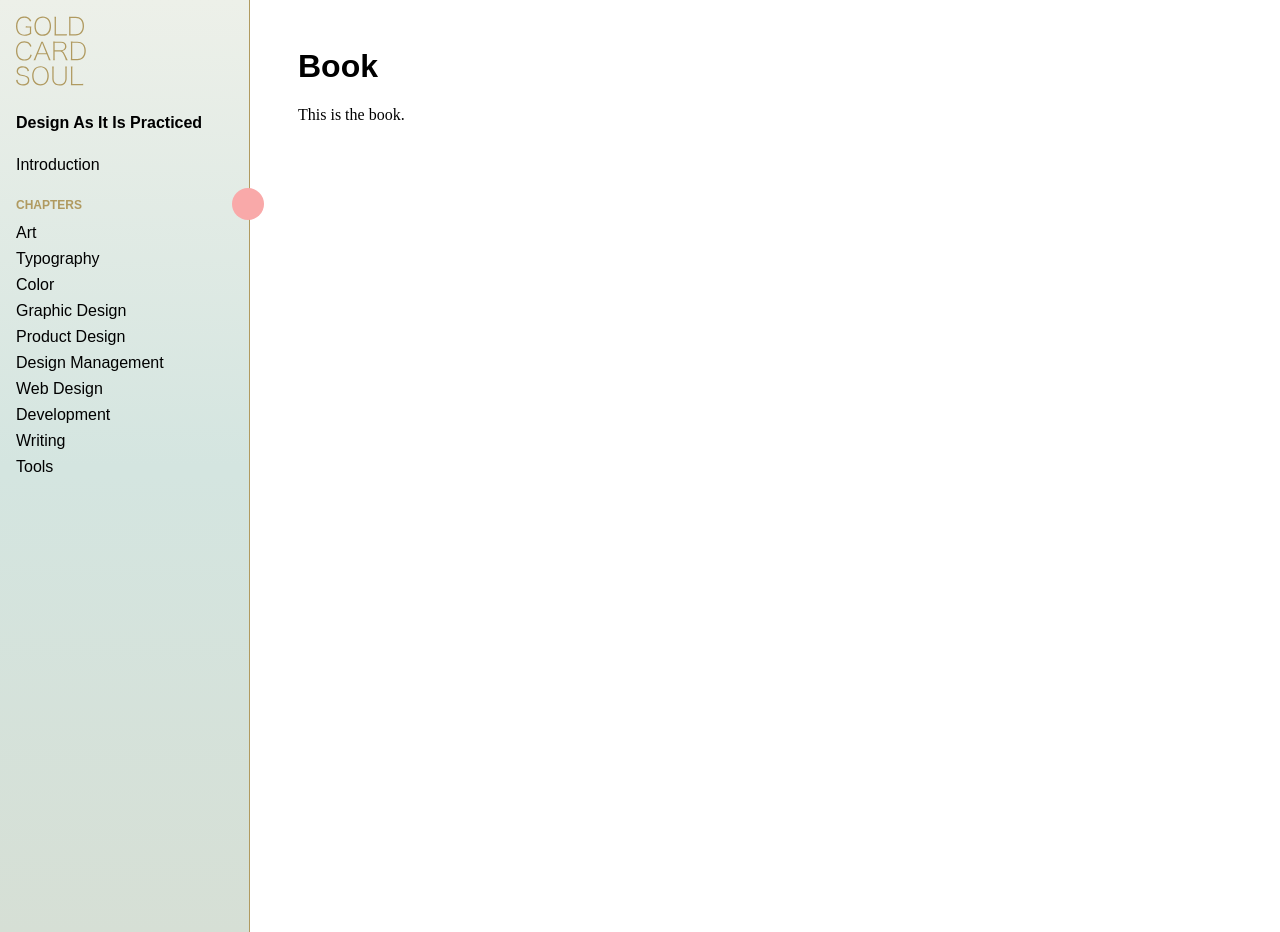
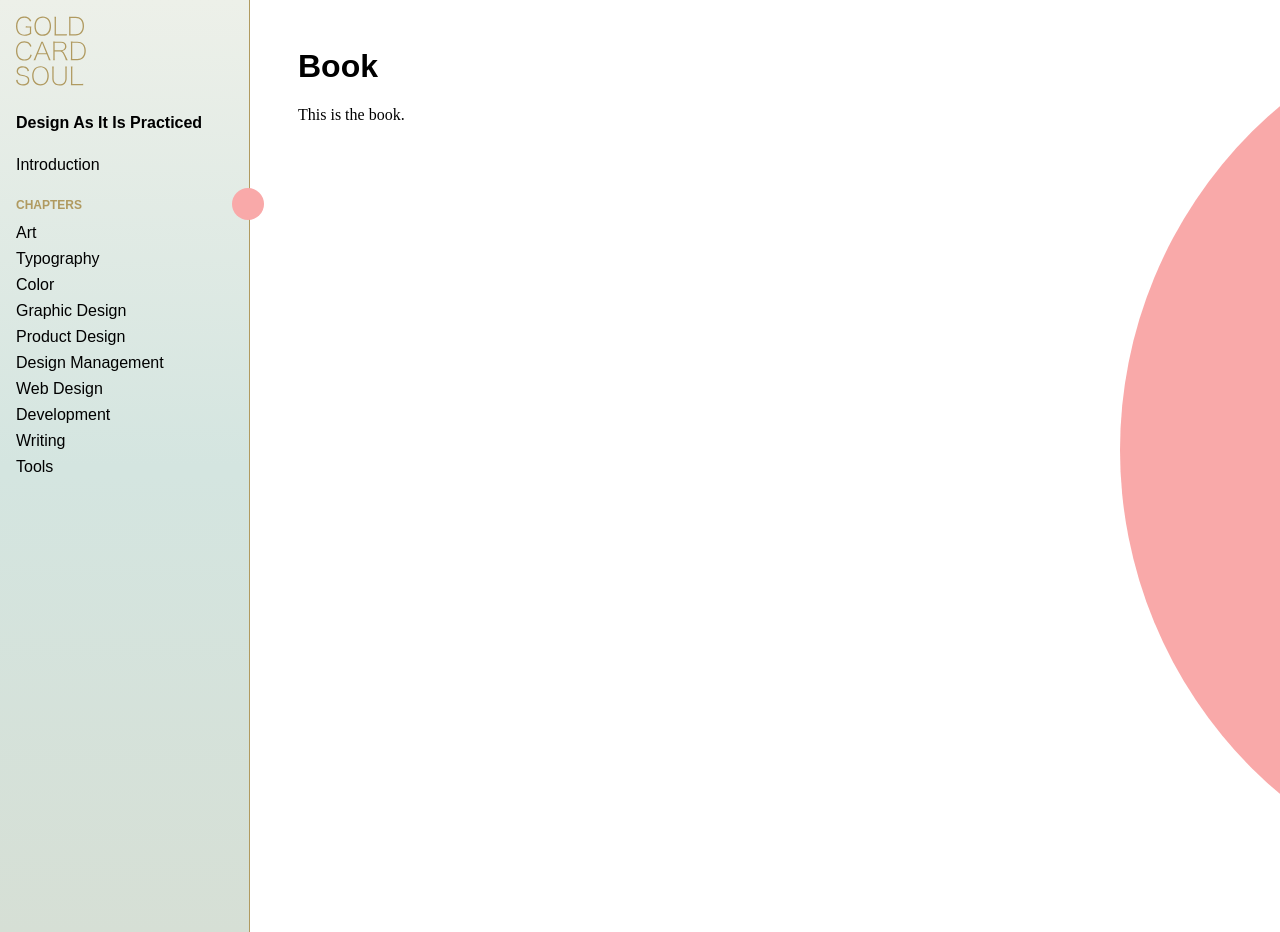
Before and after one commit to goldcardsoul/goldcardsoul.github.io, a Jekyll site: the page built from book.md, in a window 1280 px wide. Built offline with Jekyll 4.4.1, drawn with Linux system fonts in a browser that asks for light colours.

Commit message:
book template finished

```diff
--- /dev/null
+++ b/_drafts/2018-03-15-11-12-20.txt
@@ -0,0 +1 @@
+Design managers — or managers in general — should keep their employees as informed of planned work or staffing changes as is possible. When employees can feel that big changes which concern them are happening behind closed doors, it creates an anxious work environment.
--- /dev/null
+++ b/_drafts/2018-03-15-17-36-50.txt
@@ -0,0 +1,5 @@
+For product design:
+
+How best to create roadmaps for design work? If developers are using a kanban board like Jira, should design tasks be listed there? Should they be collected in a separate system?
+
+Designers should have a good understanding of short, medium, and long term goals. Their work will be much improved the more they can confidently plan. In order to best design the details, they must be able to correctly discern high level decisions, too.
--- a/_layouts/book.html
+++ b/_layouts/book.html
@@ -35,6 +35,7 @@
 			<h1>{{ page.title }}</h1>
 			{{ content }}
 	    </div>
+	    <div class="overflow-dot"></div>
     </main>
 
     {% include custom-foot.html %}
--- a/_sass/hydeout.scss
+++ b/_sass/hydeout.scss
@@ -114,6 +114,17 @@ main {
 	z-index: 2;
 }
 
+.overflow-dot {
+	width: 100vh;
+	height: 100vh;
+	border-radius: 50%;
+	background-color: $pink;
+	position: fixed;
+	left: 70em;
+	top: 0;
+	z-index: 2;
+}
+
 .book--gcs-logo {
 	width: 70px;
 	margin-bottom: 1.5em;
@@ -123,7 +134,8 @@ main {
 }
 
 .book-content {
-	max-width: 33em;
+	max-width: 36em;
 	margin-left: 3em;
+	padding-right: 3em;
 	margin-top: 3em;
 }
```
